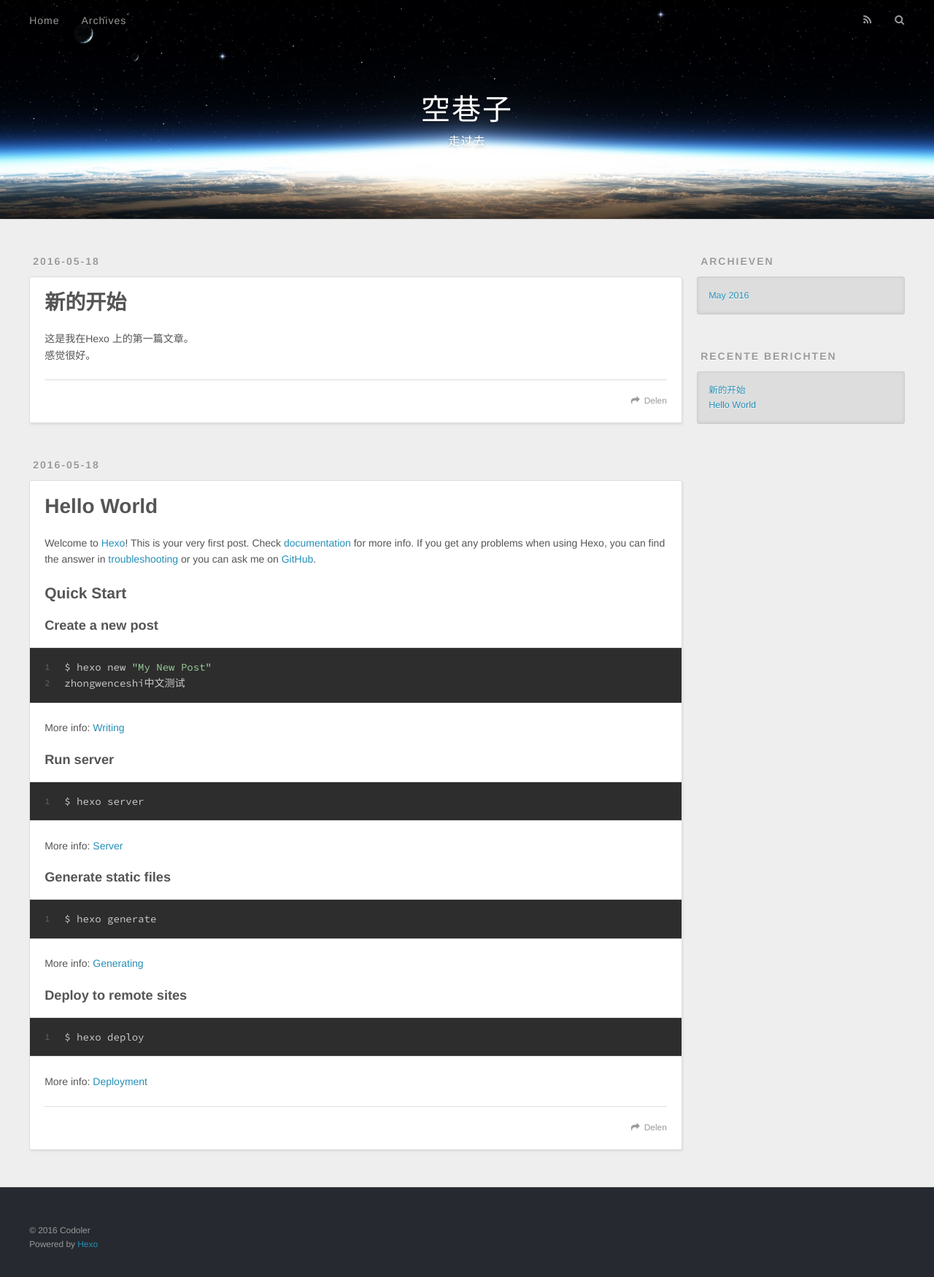
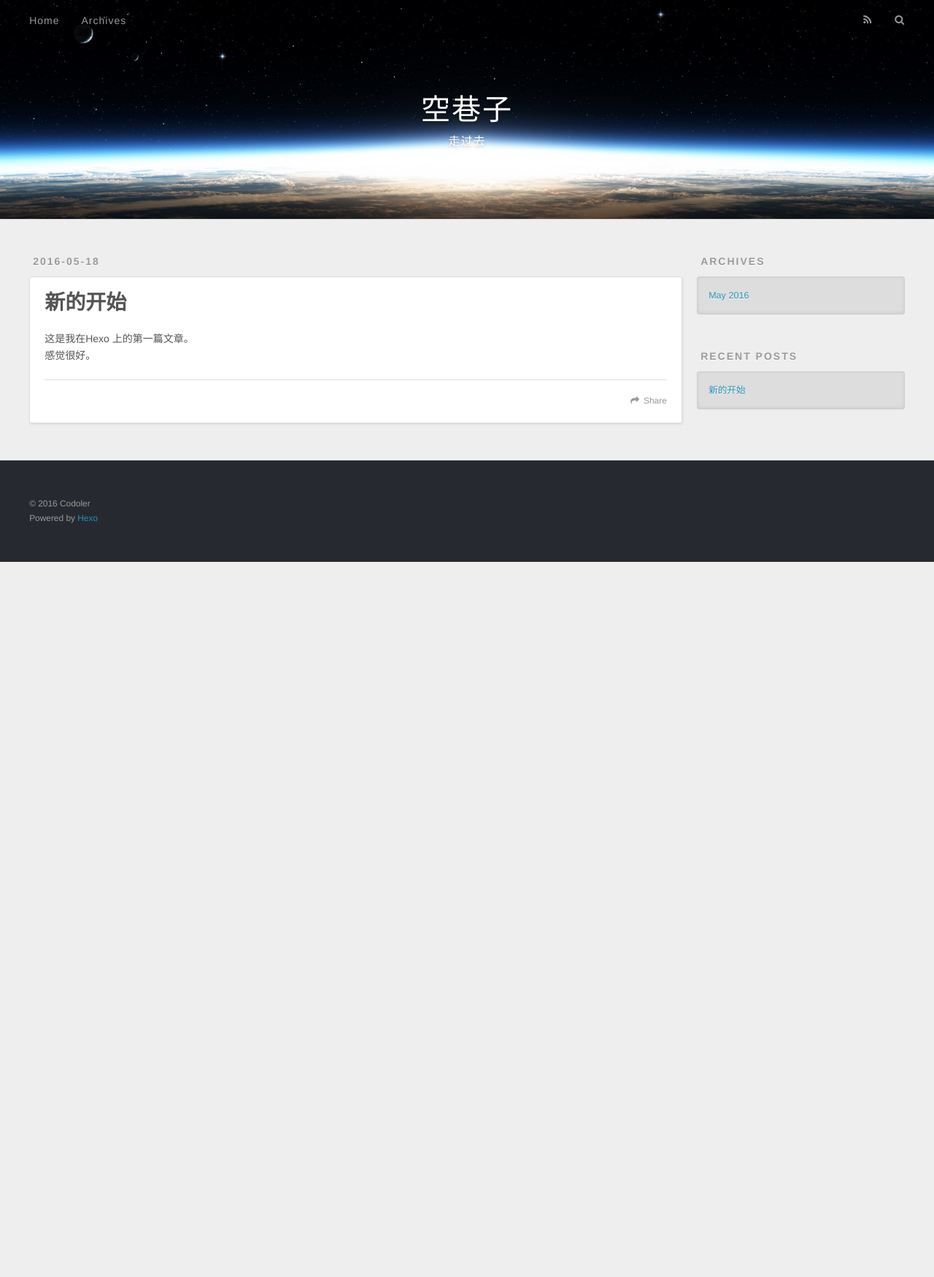
Before and after one commit to codoler/codoler.github.io, a plain HTML site: page index.html in a window 1280 px wide. Shown: the whole page at 73% size. After the commit the page ends 800 px from the top, so only its background shows below. Drawn offline with nearby package versions, Linux system fonts and the light colour scheme.

Commit message:
Site updated: 2016-05-18 18:27:04

```diff
--- a/index.html
+++ b/index.html
@@ -57,7 +57,7 @@
 
           <a id="nav-rss-link" class="nav-icon" href="/atom.xml" title="RSS Feed"></a>
 
-        <a id="nav-search-btn" class="nav-icon" title="Zoeken"></a>
+        <a id="nav-search-btn" class="nav-icon" title="Search"></a>
       </nav>
       <div id="search-form-wrap">
         <form action="//google.com/search" method="get" accept-charset="UTF-8" class="search-form"><input type="search" name="q" results="0" class="search-form-input" placeholder="Search"><button type="submit" class="search-form-submit">&#xF002;</button><input type="hidden" name="sitesearch" value="http://yoursite.com"></form>
@@ -95,52 +95,7 @@
 
     </div>
     <footer class="article-footer">
-      <a data-url="http://yoursite.com/2016/05/18/新的开始/" data-id="ciocpiaip000168qevwrurhlo" class="article-share-link">Delen</a>
-
-
-    </footer>
-  </div>
-
-</article>
-
-
-
-    <article id="post-hello-world" class="article article-type-post" itemscope itemprop="blogPost">
-  <div class="article-meta">
-    <a href="/2016/05/18/hello-world/" class="article-date">
-  <time datetime="2016-05-18T06:25:58.785Z" itemprop="datePublished">2016-05-18</time>
-</a>
-
-  </div>
-  <div class="article-inner">
-
-
-      <header class="article-header">
-
-
-    <h1 itemprop="name">
-      <a class="article-title" href="/2016/05/18/hello-world/">Hello World</a>
-    </h1>
-
-
-      </header>
-
-    <div class="article-entry" itemprop="articleBody">
-
-        <p>Welcome to <a href="https://hexo.io/" target="_blank" rel="external">Hexo</a>! This is your very first post. Check <a href="https://hexo.io/docs/" target="_blank" rel="external">documentation</a> for more info. If you get any problems when using Hexo, you can find the answer in <a href="https://hexo.io/docs/troubleshooting.html" target="_blank" rel="external">troubleshooting</a> or you can ask me on <a href="https://github.com/hexojs/hexo/issues" target="_blank" rel="external">GitHub</a>.</p>
-<h2 id="Quick-Start"><a href="#Quick-Start" class="headerlink" title="Quick Start"></a>Quick Start</h2><h3 id="Create-a-new-post"><a href="#Create-a-new-post" class="headerlink" title="Create a new post"></a>Create a new post</h3><figure class="highlight bash"><table><tr><td class="gutter"><pre><span class="line">1</span><br><span class="line">2</span><br></pre></td><td class="code"><pre><span class="line">$ hexo new <span class="string">"My New Post"</span></span><br><span class="line">zhongwenceshi中文测试</span><br></pre></td></tr></table></figure>
-<p>More info: <a href="https://hexo.io/docs/writing.html" target="_blank" rel="external">Writing</a></p>
-<h3 id="Run-server"><a href="#Run-server" class="headerlink" title="Run server"></a>Run server</h3><figure class="highlight bash"><table><tr><td class="gutter"><pre><span class="line">1</span><br></pre></td><td class="code"><pre><span class="line">$ hexo server</span><br></pre></td></tr></table></figure>
-<p>More info: <a href="https://hexo.io/docs/server.html" target="_blank" rel="external">Server</a></p>
-<h3 id="Generate-static-files"><a href="#Generate-static-files" class="headerlink" title="Generate static files"></a>Generate static files</h3><figure class="highlight bash"><table><tr><td class="gutter"><pre><span class="line">1</span><br></pre></td><td class="code"><pre><span class="line">$ hexo generate</span><br></pre></td></tr></table></figure>
-<p>More info: <a href="https://hexo.io/docs/generating.html" target="_blank" rel="external">Generating</a></p>
-<h3 id="Deploy-to-remote-sites"><a href="#Deploy-to-remote-sites" class="headerlink" title="Deploy to remote sites"></a>Deploy to remote sites</h3><figure class="highlight bash"><table><tr><td class="gutter"><pre><span class="line">1</span><br></pre></td><td class="code"><pre><span class="line">$ hexo deploy</span><br></pre></td></tr></table></figure>
-<p>More info: <a href="https://hexo.io/docs/deployment.html" target="_blank" rel="external">Deployment</a></p>
-
-
-    </div>
-    <footer class="article-footer">
-      <a data-url="http://yoursite.com/2016/05/18/hello-world/" data-id="ciocpiaih000068qehafa0999" class="article-share-link">Delen</a>
+      <a data-url="http://yoursite.com/2016/05/18/新的开始/" data-id="ciocpkzoh0001t4qenjje3i9h" class="article-share-link">Share</a>
 
 
     </footer>
@@ -165,7 +120,7 @@
 
 
   <div class="widget-wrap">
-    <h3 class="widget-title">Archieven</h3>
+    <h3 class="widget-title">Archives</h3>
     <div class="widget">
       <ul class="archive-list"><li class="archive-list-item"><a class="archive-list-link" href="/archives/2016/05/">May 2016</a></li></ul>
     </div>
@@ -175,16 +130,12 @@
 
 
   <div class="widget-wrap">
-    <h3 class="widget-title">Recente berichten</h3>
+    <h3 class="widget-title">Recent Posts</h3>
     <div class="widget">
       <ul>
 
           <li>
             <a href="/2016/05/18/新的开始/">新的开始</a>
-          </li>
-
-          <li>
-            <a href="/2016/05/18/hello-world/">Hello World</a>
           </li>
 
       </ul>
```
Also changed, not shown: 2016/05/18/新的开始/index.html (+4 -18 lines), archives/2016/05/index.html (+4 -27 lines), archives/2016/index.html (+4 -27 lines), archives/index.html (+4 -27 lines).
